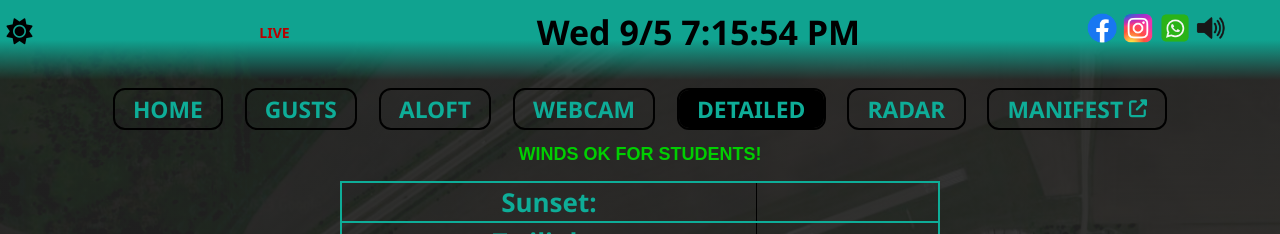
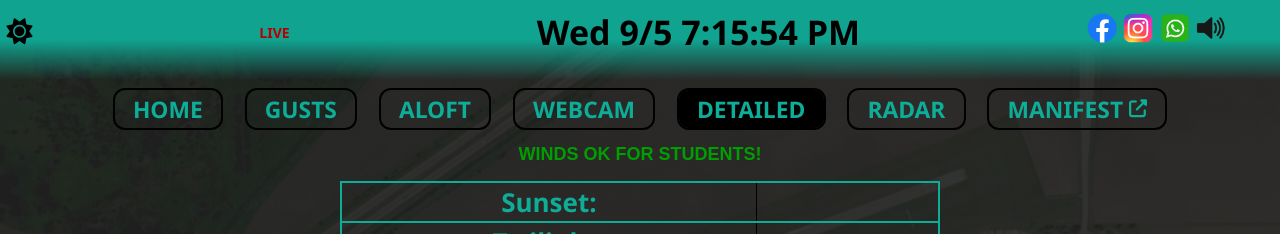
Before and after one commit to RyanFullStack/csc-weather-app, a React (Create React App) app in the folder frontend/: page /detailed in a window 1280 px wide. Shown: the top 234 px of the page. Built offline with nearby package versions, Linux system fonts and the light colour scheme; no server answers.

Commit message:
Coloring

```diff
--- a/frontend/src/App.css
+++ b/frontend/src/App.css
@@ -440,7 +440,7 @@
   color: red;
 }
 .green {
-  color: rgb(0, 207, 0);
+  color: rgb(0, 158, 0);
 }
 .yellow {
   color: yellow;
```
